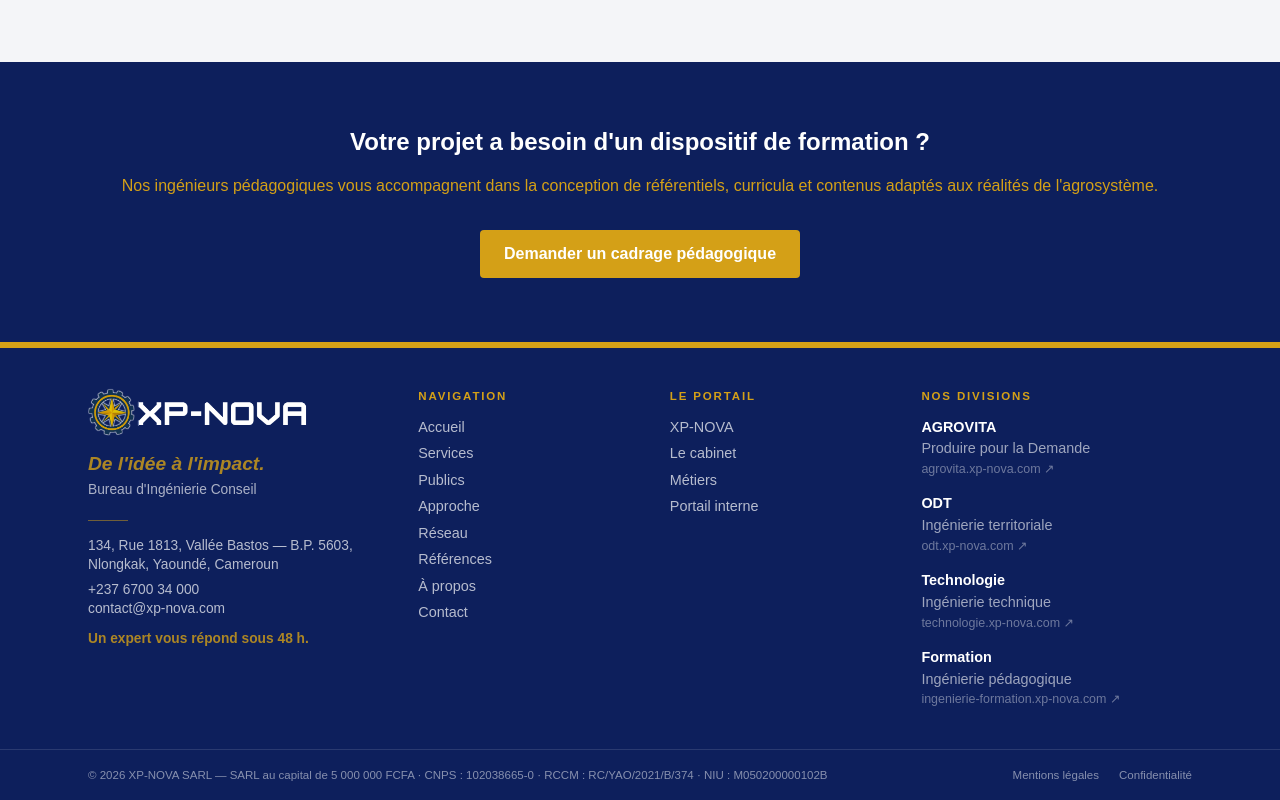
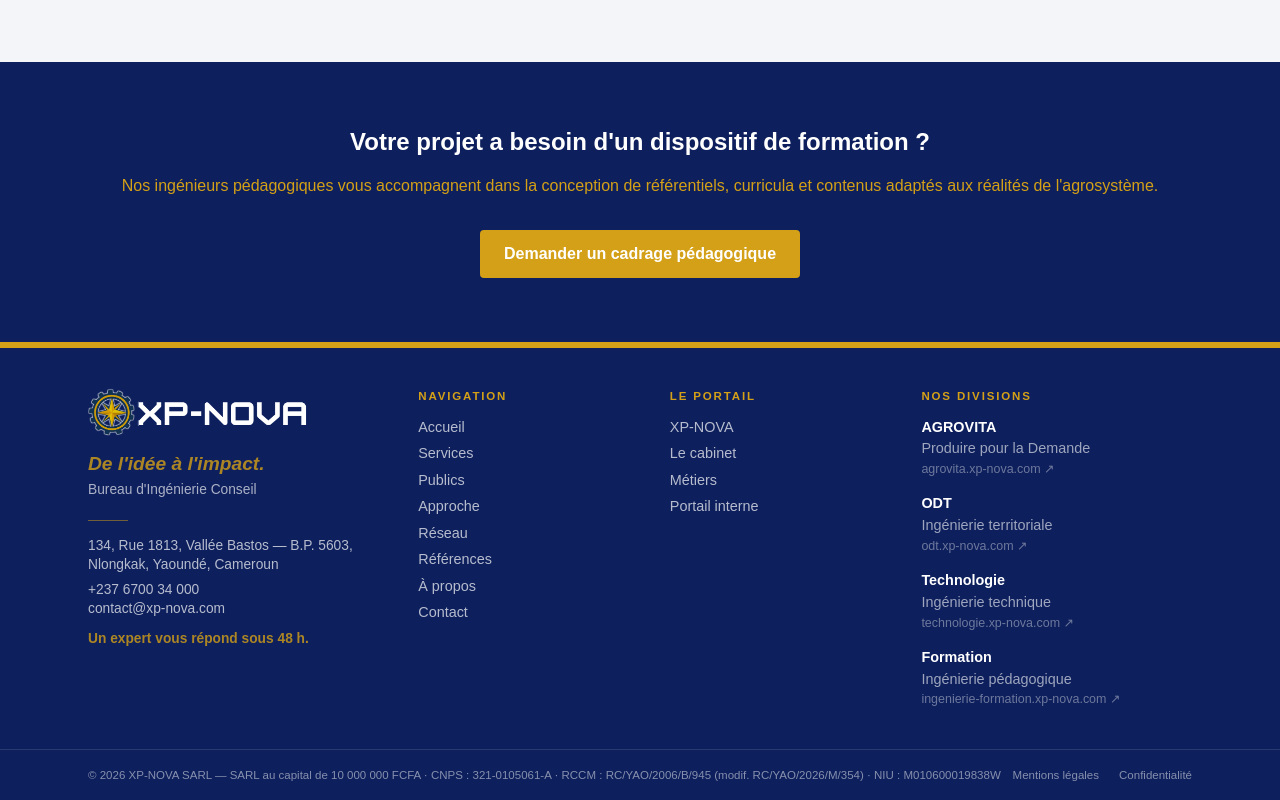
Before and after one commit to jostenw2026-sudo/site-formation-xpnova, a Next.js app: page / in a window 1280 px wide. Shown: the part 1776-2576 px from the top of the page. Built offline with nearby package versions, Linux system fonts and the light colour scheme.

Commit message:
fix(P1): harmoniser NIU avec ODT et AGROVITA
Ancien NIU : M050200000102B
Nouveau NIU : M010600019838W (conforme RC/YAO/2026/M/354)

```diff
--- a/src/components/Footer.tsx
+++ b/src/components/Footer.tsx
@@ -12,10 +12,10 @@
     legalName: 'XP-NOVA SARL',
     legal: {
       forme: 'SARL',
-      capital: '5 000 000 FCFA',
-      cnps: '102038665-0',
-      rccm: 'RC/YAO/2021/B/374',
-      niu: 'M050200000102B',
+      capital: '10 000 000 FCFA',
+      cnps: '321-0105061-A',
+      rccm: 'RC/YAO/2006/B/945 (modif. RC/YAO/2026/M/354)',
+      niu: 'M010600019838W',
     },
   };
 
```
